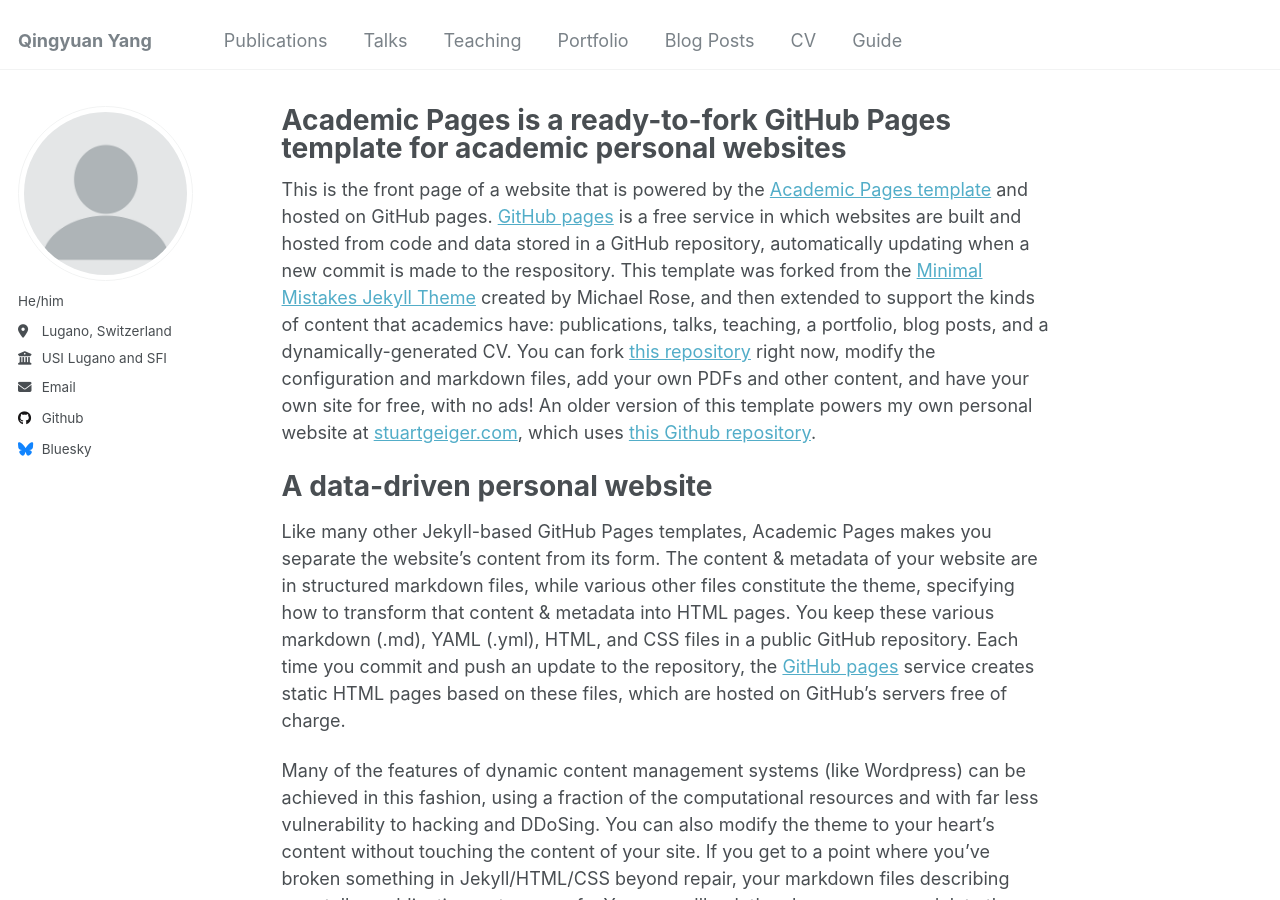
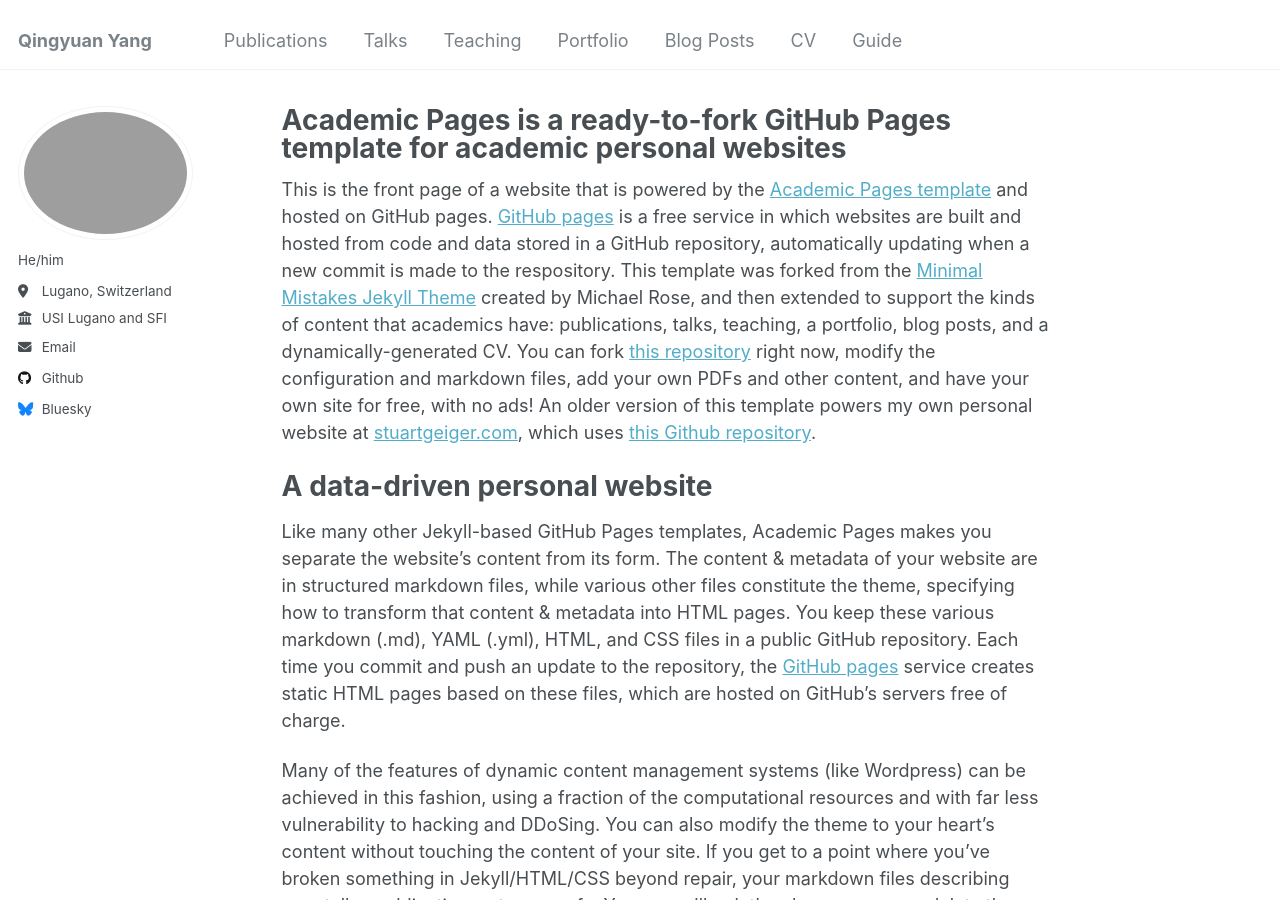
Before and after one commit to acctyl/qingyuan_yang.github.io, a Jekyll site: the page built from _pages/about.md, in a window 1280 px wide and 900 px high. Built offline with Jekyll 4.4.1, drawn with Linux system fonts in a browser that asks for light colours.

Commit message:
_config.yml

```diff
--- a/_config.yml
+++ b/_config.yml
@@ -21,7 +21,7 @@ repository               : "academicpages/academicpages.github.io"
 #               Additional customization can be done by editing /_includes/author-profile.html
 author:
   # Biographic information
-  avatar           : "profile.png"
+  avatar           : "Q. Yang Small_1.jpg"
   name             : # "Your Sidebar Name"
   pronouns         : "He/him"
   bio              : # "Short biography for the left-hand sidebar"
```
